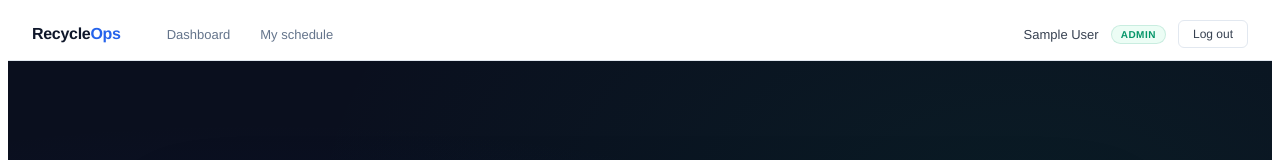
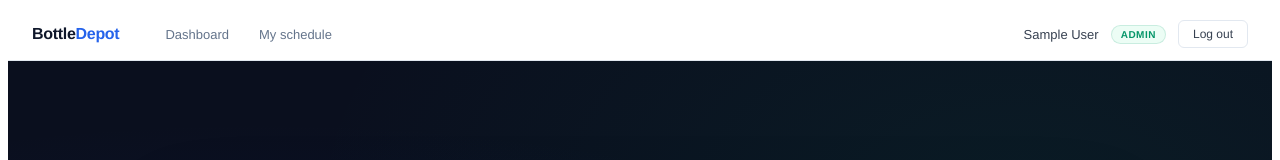
Before and after one commit to armaan9991/Bottle_depot, a React (Vite) app in the folder BottleDepot/UI/: page / in a window 1280 px wide. Shown: the top 160 px of the page. Built offline with nearby package versions, Linux system fonts and the light colour scheme; sample sign-in values are in the browser's storage.

Commit message:
made a name change

```diff
--- a/BottleDepot/UI/src/components/Navbar.jsx
+++ b/BottleDepot/UI/src/components/Navbar.jsx
@@ -30,7 +30,7 @@ const Navbar = () => {
     return (
         <nav className={styles.navbar}>
             <span className={styles.brand}>
-                Recycle<span>Ops</span>
+                Bottle<span>Depot</span>
             </span>
 
             <div className={styles.links}>
```
